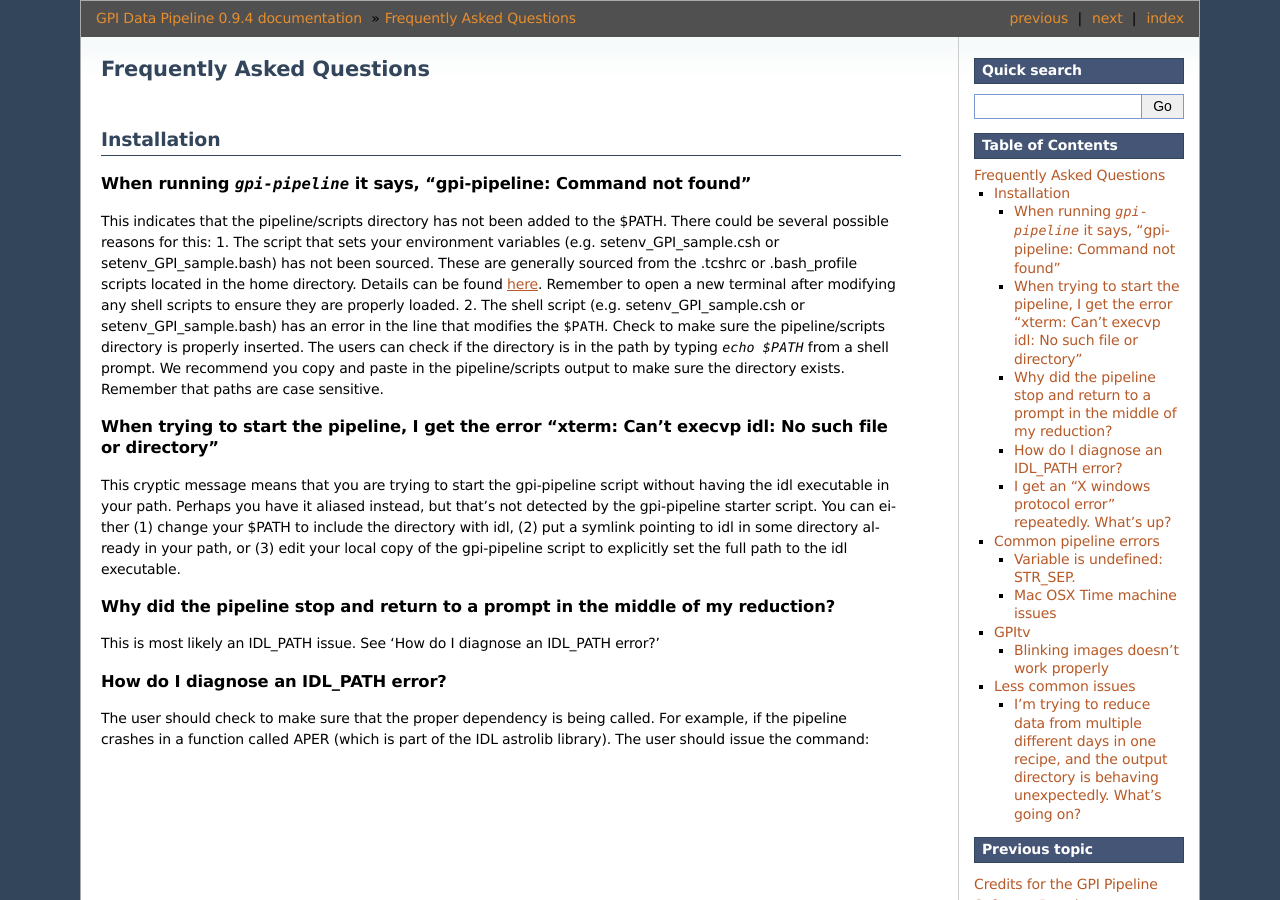
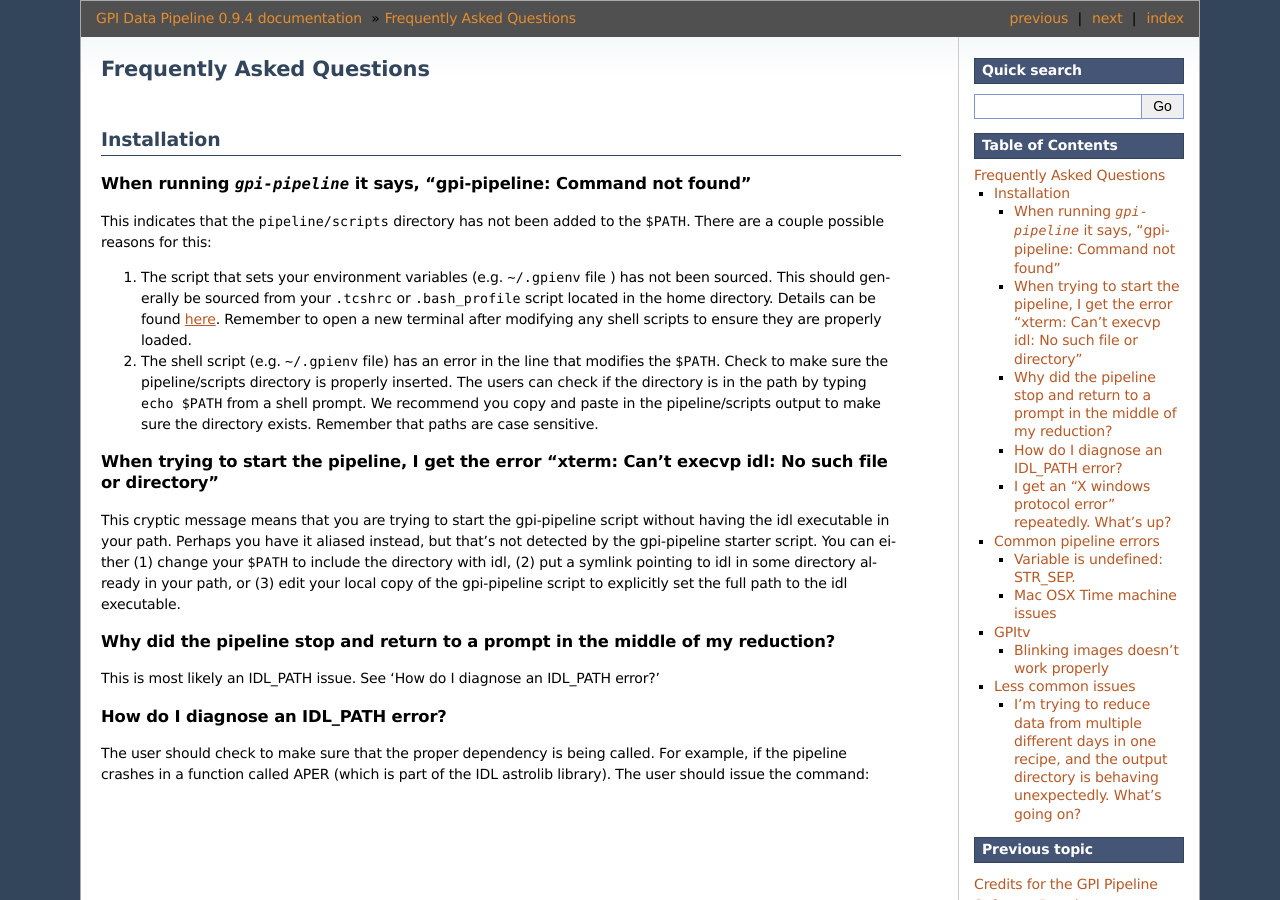
Before and after one commit to geminiplanetimager/gpi_pipeline, a Sphinx documentation site: the page built from documentation/faq.rst, in a window 1280 px wide and 900 px high. Built offline with Sphinx 7.4.7, drawn with Linux system fonts in a browser that asks for light colours; formulas are drawn with MathJax 3.

Commit message:
minor: doc formatting cleanup in FAQ

```diff
--- a/documentation/faq.rst
+++ b/documentation/faq.rst
@@ -11,16 +11,26 @@ Installation
 
 When running `gpi-pipeline` it says, "gpi-pipeline: Command not found"
 ------------------------------------------------------------------------
-This indicates that the pipeline/scripts directory has not been added to the $PATH. There could be several possible reasons for this:
-1. The script that sets your environment variables (e.g. setenv_GPI_sample.csh or setenv_GPI_sample.bash) has not been sourced. These are generally sourced from the .tcshrc or .bash_profile scripts located in the home directory. Details can be found :ref:`here<configuring>`. Remember to open a new terminal after modifying any shell scripts to ensure they are properly loaded.
-2. The shell script (e.g. setenv_GPI_sample.csh or setenv_GPI_sample.bash) has an error in the line that modifies the ``$PATH``. Check to make sure the pipeline/scripts directory is properly inserted. The users can check if the directory is in the path by typing `echo $PATH` from a shell prompt. We recommend you copy and paste in the pipeline/scripts output to make sure the directory exists. Remember that paths are case sensitive.
+This indicates that the ``pipeline/scripts`` directory has not been added to the ``$PATH``. There are a couple possible reasons for this:
+
+1. The script that sets your environment variables (e.g. ``~/.gpienv`` file ) has not been sourced. This should generally be sourced
+   from your ``.tcshrc`` or ``.bash_profile`` script located in the home directory.
+   Details can be found :ref:`here<configuring>`. Remember to open a new
+   terminal after modifying any shell scripts to ensure they are properly
+   loaded.
+2. The shell script (e.g. ``~/.gpienv`` file) has
+   an error in the line that modifies the ``$PATH``. Check to make sure the
+   pipeline/scripts directory is properly inserted. The users can check if the
+   directory is in the path by typing ``echo $PATH`` from a shell prompt. We
+   recommend you copy and paste in the pipeline/scripts output to make sure the
+   directory exists. Remember that paths are case sensitive.
 
 
 When trying to start the pipeline, I get the error "xterm: Can't execvp idl: No such file or directory"
 ----------------------------------------------------------------------------------------------------------
 This cryptic message means that you are trying to start the gpi-pipeline script without having the idl executable
 in your path. Perhaps you have it aliased instead, but that's not detected by the gpi-pipeline starter script.
-You can either (1) change your $PATH to include the directory with idl, (2) put a symlink pointing to idl in some
+You can either (1) change your ``$PATH`` to include the directory with idl, (2) put a symlink pointing to idl in some
 directory already in your path, or (3) edit your local copy of the gpi-pipeline script to explicitly set the full
 path to the idl executable.
 
```
